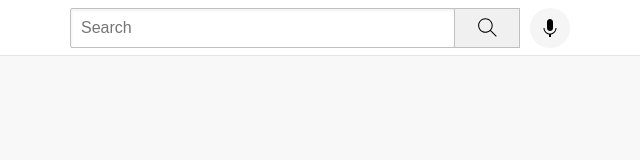
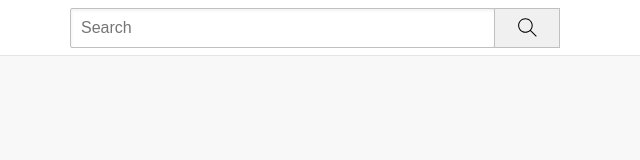
Before and after one commit to Yunis2413/supersimple-website, a plain HTML site: page index.html in a window 1280 px wide. Shown: the whole page, without its empty margins (0-640 px from the left). Drawn offline with Linux system fonts and the light colour scheme.

Commit message:
Update index.html

```diff
--- a/index.html
+++ b/index.html
@@ -21,11 +21,6 @@
           <img class="search-icon" src="icons/search.svg">
           <div class="tooltip">Search</div>
         </button>
-        <!-- Put position absolute inside position relative -->
-        <button class="voice-search-button">
-          <img class="voice-search-icon" src="icons/voice-search-icon.svg">
-          <div class="tooltip">Search with your voice</div>
-        </button>
       </div>
       </section>
     </main>
```
